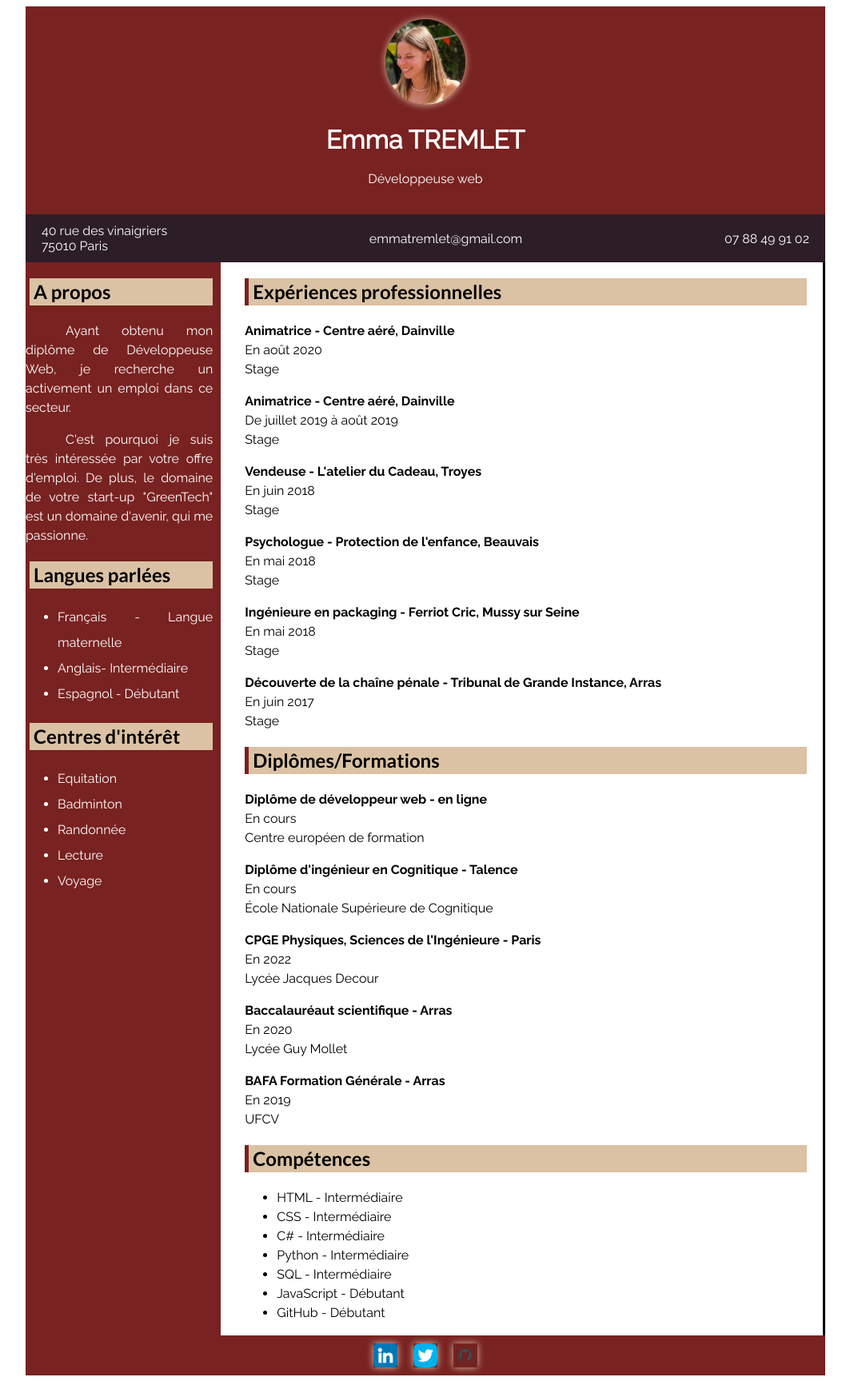
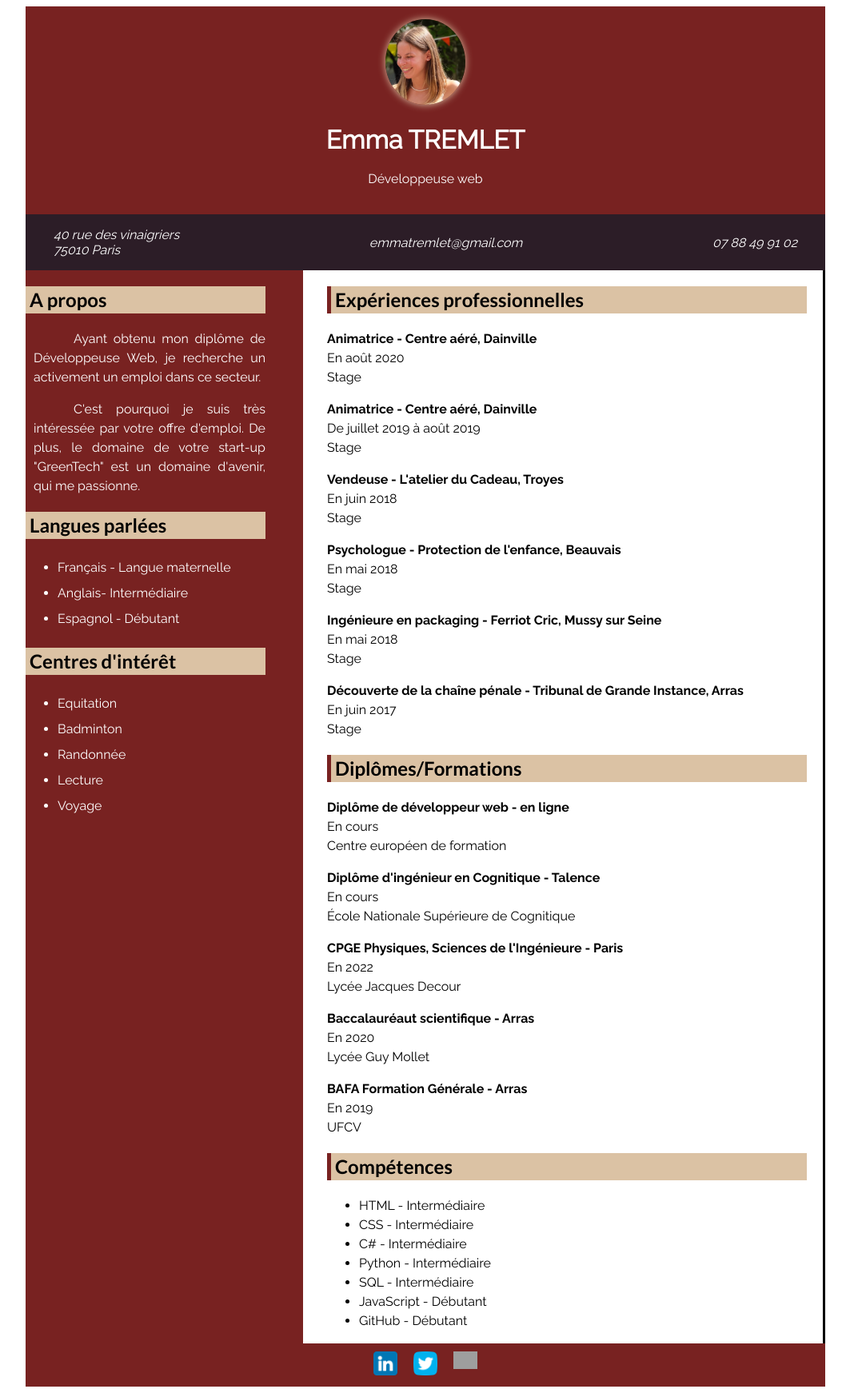
Before and after one commit to Emmatremlet/CV-Emma-TREMLET, a PHP site: page / in a window 1280 px wide. Shown: the whole page at 80% size, without its empty margins (108-1171 px from the left). Before the commit the page ends 1720 px from the top, so only its background shows below. Run offline with PHP 8.4, Linux system fonts and the light colour scheme; grey boxes are pictures that could not be loaded.

Commit message:
last modifs

```diff
--- a/index.html
+++ b/index.html
@@ -14,23 +14,24 @@
     <div>
         <header>
             <p>
-                <img src=./Images/Photo_de_profil.JPG alt=Photo_de_profil id="Photo_de_profil" />
+                <a href="Images/Photo_de_profil.JPG" id="Photo_de_profil_a"><img src=./Images/Photo_de_profil.JPG
+                        alt=Photo_de_profil id="Photo_de_profil" /></a>
             <h1> Emma TREMLET</h1>
             Développeuse web
             <br /><br />
             </p>
         </header>
         <section id="coordonnees">
-            <span id="adresse_postale">
+            <a href="https://goo.gl/maps/uZU9dYeU5C6Gh3HNA" id="adresse_postale">
                 40 rue des vinaigriers <br />
                 75010 Paris
-            </span>
-            <span id="adresse_mail">
+            </a>
+            <a href="mailto:emmatremlet@gmail.com" id="adresse_mail">
                 emmatremlet@gmail.com
-            </span>
-            <span id="numero_de_tel">
+            </a>
+            <a href="tel:0788499102" id="numero_de_tel">
                 07 88 49 91 02
-            </span>
+            </a>
         </section>
         <section id="body">
             <aside>
@@ -134,9 +135,15 @@
             </section>
         </section>
         <footer>
-            <img src=./Images/Icones/linkedin.png alt=Linkedin id="linkedin" />
-            <img src=./Images/Icones/logo-twitter.png alt=Twitter id="twitter" />
-            <img src=./Images/Icones/githubgenericname.png alt=GitHub id="github" />
+            <a href="https://www.linkedin.com/in/emma-tremlet/">
+                <img src=./Images/Icones/linkedin.png alt=Linkedin id="linkedin" />
+            </a>
+            <a href="https://twitter.com/emmatremlet">
+                <img src=./Images/Icones/logo-twitter.png alt=Twitter id="twitter" />
+            </a>
+            <a href="https://github.com/Emmatremlet">
+                <img src=./Images/Icones/github.png alt=GitHub id="github" />
+            </a>
         </footer>
     </div>
 </body>
--- a/style.css
+++ b/style.css
@@ -27,16 +27,26 @@ header {
 
 #coordonnees {
     background-color: #2c1d27;
-    color: white;
-    height: 20px;
+    height: 0px;
     width: auto;
     order: 2;
-    padding: 20px;
+    padding: 35px;
     display: flex;
     flex-direction: row;
     justify-content: space-between;
     align-items: center;
 }
+
+a {
+    color: white;
+    text-decoration: none;
+    font-style: italic;
+}
+
+a:hover {
+    text-decoration: underline;
+}
+
 
 #adresse_postale {
     order: 1;
@@ -64,11 +74,18 @@ h2 {
     background-color: #dbc2a4;
     line-height: 1;
     padding: 5px;
+    color: black;
+    font-family: "Lato", serif;
+}
+
+#Experiences_pro_et_formations h2 {
     border-left-style: solid;
     border-left-color: #782221;
     border-left-width: thick;
-    color: black;
-    font-family: "Lato", serif;
+}
+
+aside h2 {
+    margin-left: 0;
 }
 
 strong {
@@ -77,7 +94,7 @@ strong {
 
 #Experiences_pro_et_formations {
     background-color: white;
-    width: 75%;
+    width: 60%;
     margin-left: 10px;
     padding-left: 30px;
     padding-right: 20px;
@@ -86,6 +103,11 @@ strong {
     border-right-style: solid;
     border-right-color: black;
     line-height: 1.5;
+}
+
+#Experiences_pro_et_formations p:hover {
+    border-right-style: solid;
+    border-right-color: #6d071a;
 }
 
 #body {
@@ -102,11 +124,17 @@ strong {
     border-radius: 50%;
     border: 3px #dbc2a4;
     box-shadow: 0px 0px 10px #dbc2a4;
+    cursor: none;
 }
+
+#Photo_de_profil_a:hover {
+    cursor: zoom-in;
+}
+
 
 aside {
     color: white;
-    width: 25%;
+    width: 30%;
     text-align: justify;
     line-height: 2;
     order: 1;
@@ -115,10 +143,13 @@ aside {
 #A_propos {
     text-indent: 50px;
     line-height: 1.5;
+    margin-left: 10px;
 }
+
 #A_propos2 {
     text-indent: 50px;
     line-height: 1.5;
+    margin-left: 10px;
 }
 
 footer {
@@ -130,9 +161,12 @@ footer {
 
 footer img {
     width: 30px;
-    border: 3px #dbc2a4;
-    box-shadow: 0px 0px 10px #dbc2a4;
     margin: 10px;
+    opacity: 1;
+}
+
+footer img:hover {
+    opacity: 0.5;
 }
 
 #linkedin {
```
